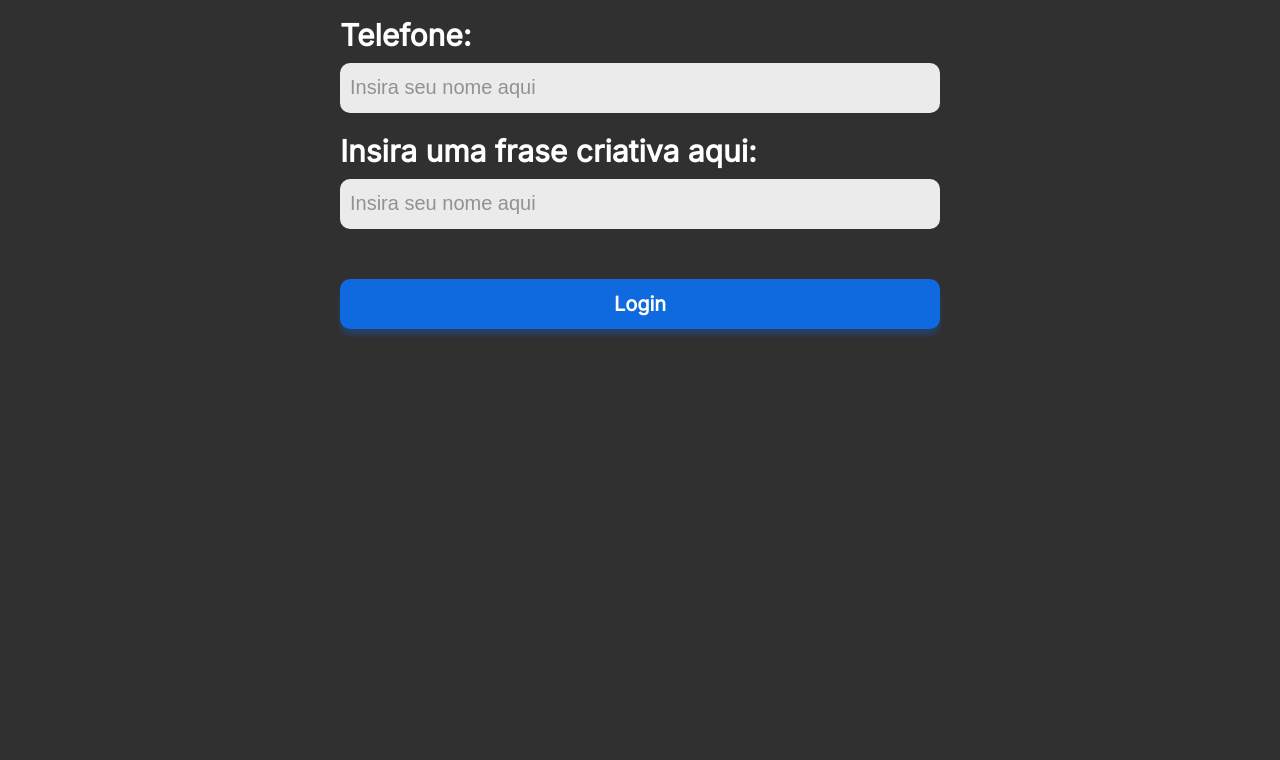
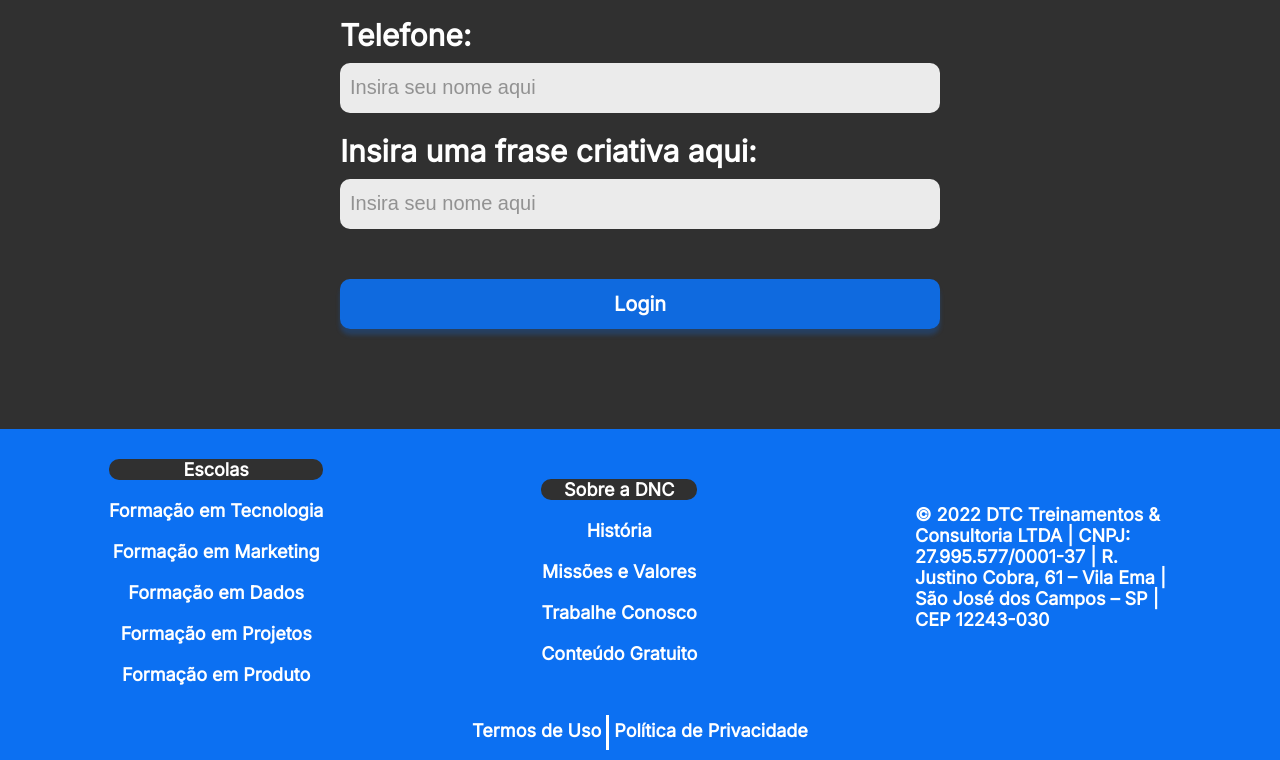
Before and after one commit to GabrielJrdev/BootCamp-Dnc, a plain HTML site: page index.html in a window 1280 px wide. Shown: the part 1162-1922 px from the top of the page. Before the commit the page ends 1591 px from the top, so only its background shows below. Drawn offline with Linux system fonts and the light colour scheme.

Commit message:
Modificação estilo do footer

```diff
--- a/index.html
+++ b/index.html
@@ -158,6 +158,94 @@
             cursor: pointer;
         }
 
+        footer{
+            background-color: #0C70F2;
+            width: 100%;
+        }
+
+        footer .linha1{
+            display: flex;
+            justify-content: space-around;
+            align-items: center;
+        }
+
+        footer ul{
+            list-style: none;
+            margin: 0px;
+            padding: 0px;
+        }
+
+        footer h5{
+            text-align: center;
+            font-weight: 800;
+            font-size: 18px;
+            color: white;
+            font-family: inter;
+            background-color:#303030;
+            border-radius: 10px;
+            padding: 0px 10px 0px 10px;
+            margin-bottom: 15px;
+        }
+
+        footer ul li{
+            text-align: center;
+            font-weight: 600;
+            font-size: 18px;
+            font-family: inter;
+            margin: 20px 0px 20px 0px;
+        }
+
+        footer ul li a{
+            color: white;
+            text-decoration: none;
+
+        }
+
+        footer ul li a:hover{
+            color: #CCCCCC;;
+        }
+
+        nav .class222{
+            display: flex;
+            flex-direction: column;
+            align-items: center;
+            height: 330px;
+
+        }
+
+        footer .endereco{
+            font-family: inter;
+            font-weight: 600;
+            font-size: 18px;
+            color: white;
+            width: 20%;
+        }
+
+        footer .linha2{
+            height: 35px;
+            display: flex;
+            justify-content: center;
+            margin:0px;
+            padding: 10px;
+        }
+
+        footer .linha2 a{
+            font-family: inter;
+            font-size: 18px;
+            font-weight: 600;
+            color: white;
+            text-decoration: none;
+            padding: 5px;
+        }
+
+        footer .linha2 a:hover{
+            color: #CCCCCC;
+        }
+
+        footer .linha2 a:first-child{
+            border-right: 3px solid white;
+        }
+
 
     </style>
 </head>
@@ -217,5 +305,35 @@
             <input type="submit" value="Login">
         </form>
     </section>
+    <footer>
+        <div class="linha1">
+           <nav class="222">
+            <h5>Escolas</h5>
+                <ul>
+                    <li><a href="">Formação em Tecnologia</a></li>
+                    <li><a href="">Formação em Marketing</a></li>
+                    <li><a href="">Formação em Dados</a></li>
+                    <li><a href="">Formação em Projetos</a></li>
+                    <li><a href="">Formação em Produto</a></li>
+                </ul>
+            </nav>
+            <nav class="222">
+                <h5>Sobre a DNC</h5>
+                <ul>
+                    <li><a href="">História</a></li>
+                    <li><a href="">Missões e Valores</a></li>
+                    <li><a href="">Trabalhe Conosco</a></li>
+                    <li><a href="">Conteúdo Gratuito</a></li>
+                </ul>
+            </nav>
+            <div class="endereco">
+                © 2022 DTC Treinamentos & Consultoria LTDA | CNPJ: 27.995.577/0001-37 | R. Justino Cobra, 61 – Vila Ema | São José dos Campos – SP | CEP 12243-030
+            </div>
+        </div>
+        <div class="linha2">
+            <a href="">Termos de Uso</a>
+            <a href="">Política de Privacidade</a>
+        </div>
+    </footer>
 </body>
 </html>
```
